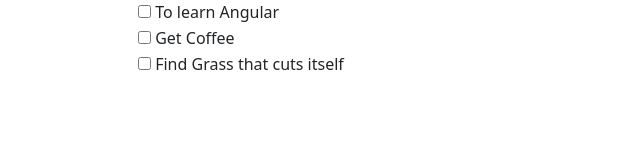
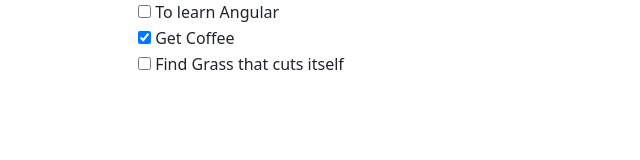
Before and after one commit to J-R77-stack/angular-wishlist, an Angular app: page / in a window 1280 px wide. Shown: the top 160 px of the page, without its empty margins (0-640 px from the left). Built offline with nearby package versions, Linux system fonts and the light colour scheme.

Commit message:
bind data to element using checked and attr

```diff
--- a/src/app/app.component.html
+++ b/src/app/app.component.html
@@ -5,10 +5,16 @@
 
   <ng-template #showItems>
     <ul class="wish-list">
-      <li *ngFor="let item of items">
+      <li *ngFor="let item of items; index as ii">
         <div class="form-check">
           <label class="form-check-label">
-            <input class="checkbox" type="checkbox" /> {{ item.wishText }}
+            <input
+              class="checkbox"
+              type="checkbox"
+              [checked]="item.isComplete"
+              [attr.data-index]="ii"
+            />
+            {{ item.wishText }}
           </label>
         </div>
       </li>
```
